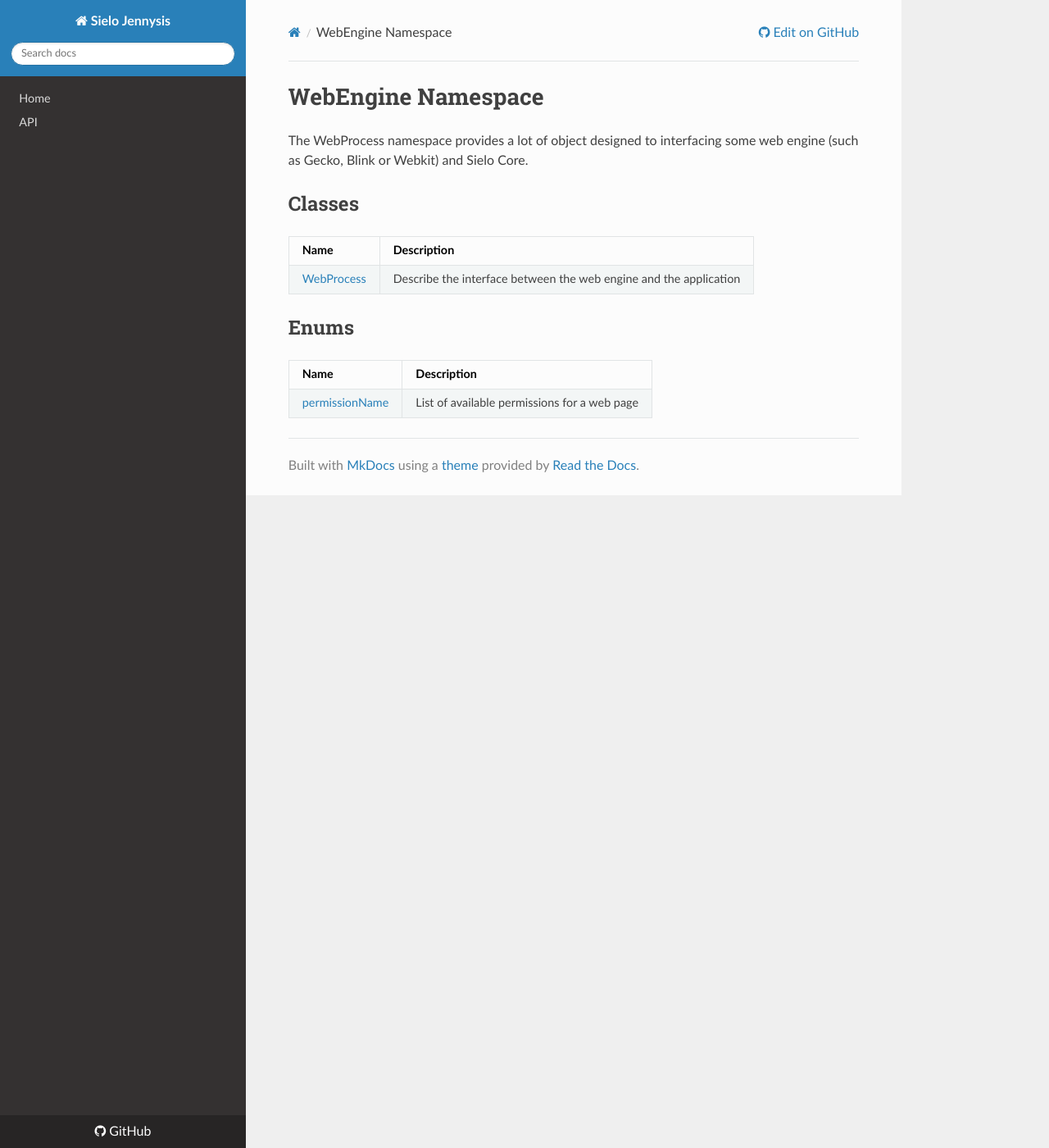
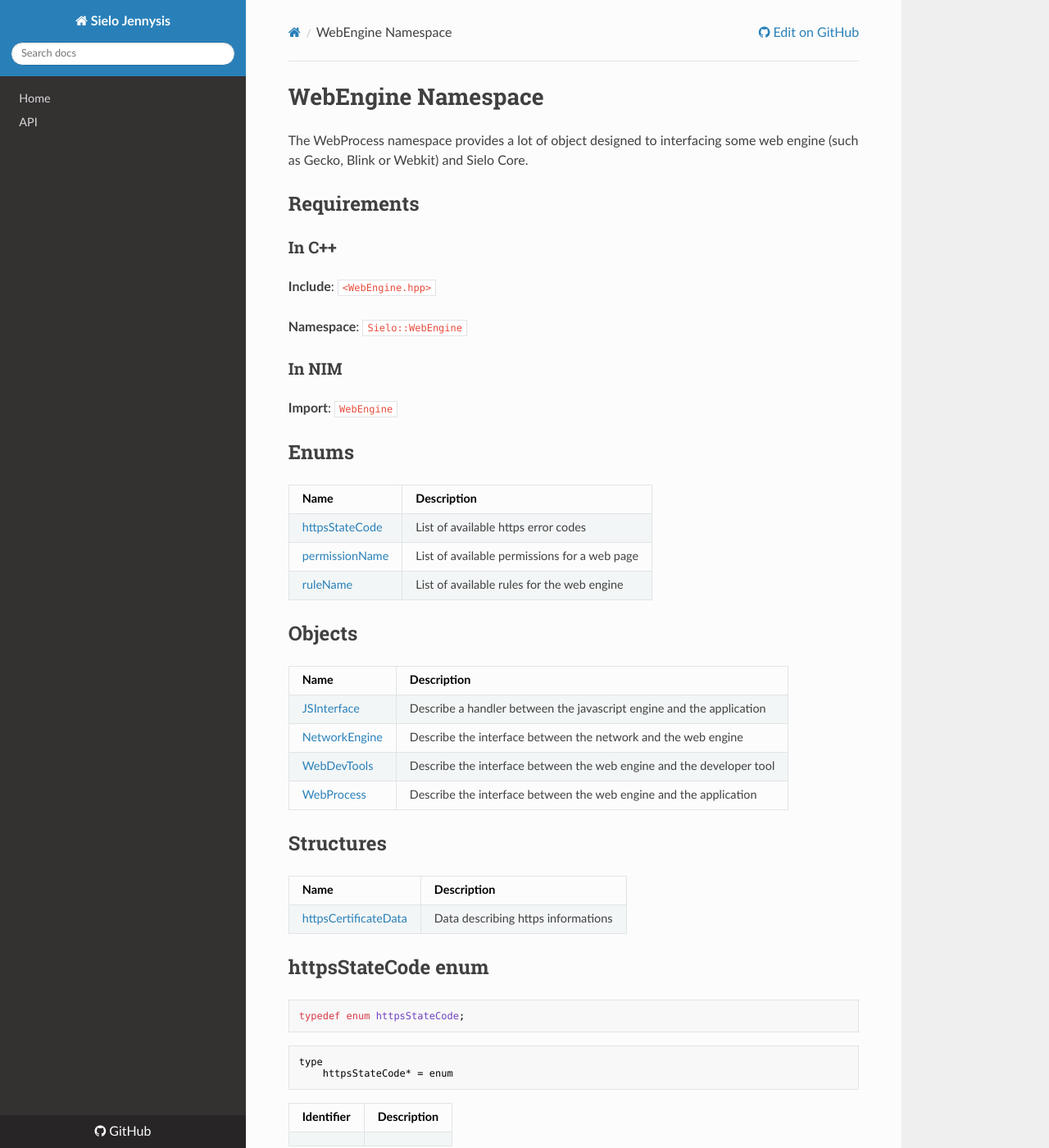
Before and after one commit to SieloBrowser/sielo-jennysis, an MkDocs documentation site: the page built from docs/API/WebEngine/index.md, in a window 1280 px wide and 1400 px high. Shown: the whole window at 82% size. Built offline with MkDocs 1.6.1, drawn with Linux system fonts in a browser that asks for light colours; nearby versions of some CDN libraries; some of the changed text lies outside the part shown.

Commit message:
Update documentation

````diff
--- a/docs/API/WebEngine/index.md
+++ b/docs/API/WebEngine/index.md
@@ -9,14 +9,93 @@ license: "CC-BY-NA"
 The WebProcess namespace provides a lot of object designed to interfacing some
 web engine (such as Gecko, Blink or Webkit) and Sielo Core.
 
-## Classes
+## Requirements
 
-|Name|Description|
-|-|-|
-|[WebProcess](WebProcess.md)|Describe the interface between the web engine and the application|
+### In C++
+
+**Include**: `<WebEngine.hpp>`
+
+**Namespace**: `Sielo::WebEngine`
+
+### In NIM
+
+**Import**: `WebEngine`
 
 ## Enums
 
 |Name|Description|
 |-|-|
+|[httpsStateCode](#httpsStateCode)|List of available https error codes|
 |[permissionName](#permissionName)|List of available permissions for a web page|
+|[ruleName](#ruleName)|List of available rules for the web engine|
+
+## Objects
+
+|Name|Description|
+|-|-|
+|[JSInterface](JSInterface.md)|Describe a handler between the javascript engine and the application|
+|[NetworkEngine](NetworkEngine.md)|Describe the interface between the network and the web engine|
+|[WebDevTools](WebDevTools.md)|Describe the interface between the web engine and the developer tool|
+|[WebProcess](WebProcess.md)|Describe the interface between the web engine and the application|
+
+## Structures
+
+|Name|Description|
+|-|-|
+|[httpsCertificateData](#httpsCertificateData)|Data describing https informations|
+
+## <a name="httpsStateCode"></a> httpsStateCode enum
+
+```cpp
+typedef enum httpsStateCode;
+```
+
+```nim
+type
+    httpsStateCode* = enum
+```
+
+|Identifier|Description|
+|-|-|
+
+## <a name="httpsStateCode"></a> permissionName enum
+
+```cpp
+typedef enum permissionName;
+```
+
+```nim
+type
+    permissionName* = enum
+```
+
+|Identifier|Description|
+|-|-|
+
+## <a name="httpsStateCode"></a> ruleName enum
+
+```cpp
+typedef enum ruleName;
+```
+
+```nim
+type
+    ruleName* = enum
+```
+
+|Identifier|Description|
+|-|-|
+
+## <a name="httpsStateCode"></a> httpsCertificateData struct
+
+```cpp
+typedef enum httpsCertificateData;
+```
+
+```nim
+type
+    httpsCertificateData*{.bycopy.} = object
+```
+
+|Attribute|Type|Description|
+|-|-|-|
````
Also changed, not shown: docs/API/WebEngine/WebProcess.md (+18 -8 lines).
